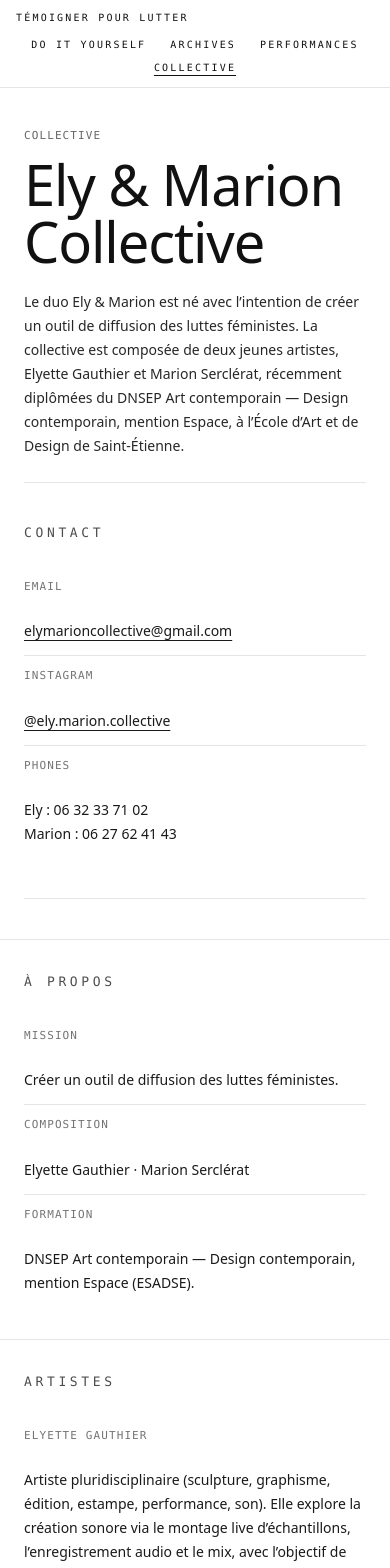
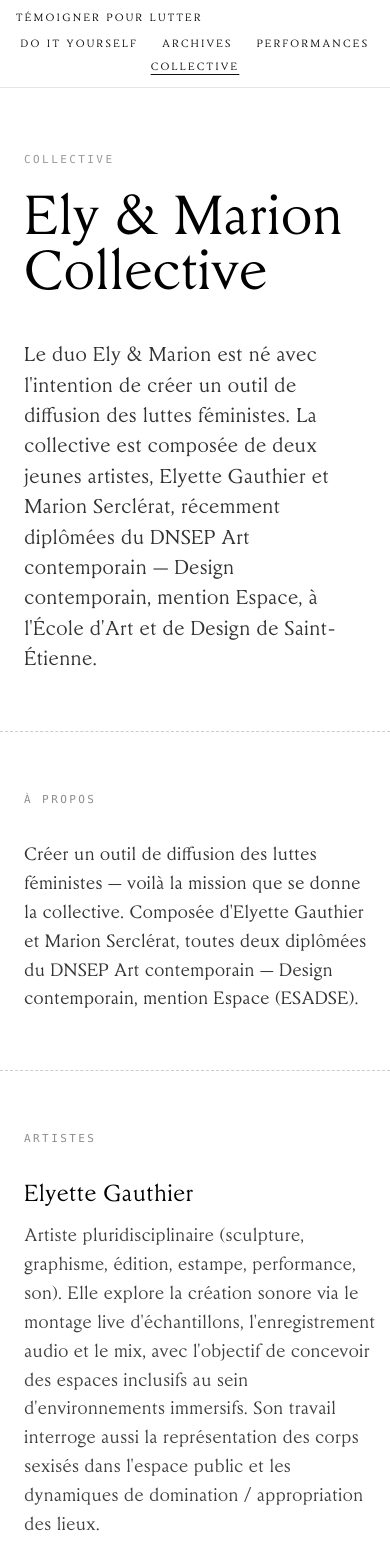
Before and after one commit to thaliawoods/temoigner-pour-lutter-tool, a Next.js app: page /collective in a window 390 px wide. Shown: the top 1568 px of the page. Built offline with nearby package versions, Linux system fonts and the light colour scheme.

Commit message:
Update font

```diff
--- a/src/app/archives/[id]/page.tsx
+++ b/src/app/archives/[id]/page.tsx
@@ -19,7 +19,7 @@ function MetaCell({ label, value }: { label: string; value: string }) {
       <div className="mono text-[10px] uppercase tracking-widest text-zinc-600">
         {label}
       </div>
-      <div className="mt-2 text-sm text-zinc-900">{value}</div>
+      <div className="mt-2 gertrude text-sm text-zinc-900">{value}</div>
     </div>
   );
 }
@@ -93,7 +93,7 @@ export default async function ArchiveReferencePage({
           archives
         </div>
 
-        <h1 className="mt-2 text-2xl font-medium">{r.title}</h1>
+        <h1 className="mt-2 gertrude text-2xl font-medium">{r.title}</h1>
 
         <div className="mt-6 border border-zinc-300">
           <div className="border-b border-zinc-300 bg-white">
@@ -136,7 +136,7 @@ export default async function ArchiveReferencePage({
               notes
             </div>
 
-            <p className="mt-3 text-sm leading-relaxed text-zinc-800">
+            <p className="mt-3 gertrude text-sm leading-relaxed text-zinc-800">
               {r.notes || "(no notes yet)"}
             </p>
 
--- a/src/app/collective/page.tsx
+++ b/src/app/collective/page.tsx
@@ -3,33 +3,11 @@
 import React from "react";
 import Link from "next/link";
 
-function Section({
-  id,
-  title,
-  children,
-}: {
-  id?: string;
-  title: string;
-  children: React.ReactNode;
-}) {
-  return (
-    <section id={id} className="py-8">
-      <div className="mx-auto w-full max-w-[1120px] px-6">
-        <div className="grid grid-cols-12 gap-6 items-center">
-          <div className="col-span-12 md:col-span-3">
-            <div className="mono text-[13px] md:text-[15px] uppercase tracking-[0.28em] text-black/70">
-              {title}
-            </div>
-          </div>
-
-          <div className="col-span-12 md:col-span-9">{children}</div>
-        </div>
-      </div>
-    </section>
-  );
+function SectionDivider() {
+  return <div className="border-t border-dashed border-black/20 mx-auto w-full max-w-[860px] px-6" />;
 }
 
-function Row({
+function Section({
   label,
   children,
 }: {
@@ -37,93 +15,14 @@ function Row({
   children: React.ReactNode;
 }) {
   return (
-    <div className="grid grid-cols-12 gap-6 py-3">
+    <div className="mx-auto w-full max-w-[860px] px-6 py-14">
+      <div className="grid grid-cols-12 gap-8">
         <div className="col-span-12 md:col-span-3">
-        <div className="mono text-[11px] uppercase tracking-widest text-black/55">
+          <div className="mono text-[11px] uppercase tracking-[0.22em] text-black/45 pt-1">
             {label}
           </div>
         </div>
-      <div className="col-span-12 md:col-span-9">
-        <div className="text-[14px] leading-6 text-black/90">{children}</div>
-      </div>
-    </div>
-  );
-}
-
-/**
- * CONTACT en haut à droite, mais plus bas (centré verticalement)
- * + contenu au milieu (pas collé en haut)
- */
-function ContactBlock() {
-  return (
-    <div className="w-full md:max-w-[420px]">
-      <div className="border-t border-black/10 divide-y divide-black/10">
-        <div className="grid grid-cols-12 gap-6 py-10">
-          <div className="col-span-12 md:col-span-4 flex items-center">
-            <div className="mono text-[13px] md:text-[15px] uppercase tracking-[0.28em] text-black/70">
-              contact
-            </div>
-          </div>
-
-          <div className="col-span-12 md:col-span-8 flex items-center">
-            <div className="w-full divide-y divide-black/10">
-              <div className="grid grid-cols-12 gap-6 py-3">
-                <div className="col-span-12 md:col-span-4">
-                  <div className="mono text-[11px] uppercase tracking-widest text-black/55">
-                    email
-                  </div>
-                </div>
-                <div className="col-span-12 md:col-span-8">
-                  <div className="text-[14px] leading-6 text-black/90">
-                    <a
-                      className="underline underline-offset-4 hover:opacity-70 transition-opacity"
-                      href="mailto:elymarioncollective@gmail.com"
-                    >
-                      elymarioncollective@gmail.com
-                    </a>
-                  </div>
-                </div>
-              </div>
-
-              <div className="grid grid-cols-12 gap-6 py-3">
-                <div className="col-span-12 md:col-span-4">
-                  <div className="mono text-[11px] uppercase tracking-widest text-black/55">
-                    instagram
-                  </div>
-                </div>
-                <div className="col-span-12 md:col-span-8">
-                  <div className="text-[14px] leading-6 text-black/90">
-                    <a
-                      className="underline underline-offset-4 hover:opacity-70 transition-opacity"
-                      href="https://instagram.com/ely.marion.collective"
-                      target="_blank"
-                      rel="noreferrer"
-                    >
-                      @ely.marion.collective
-                    </a>
-                  </div>
-                </div>
-              </div>
-
-              <div className="grid grid-cols-12 gap-6 py-3">
-                <div className="col-span-12 md:col-span-4">
-                  <div className="mono text-[11px] uppercase tracking-widest text-black/55">
-                    phones
-                  </div>
-                </div>
-                <div className="col-span-12 md:col-span-8">
-                  <div className="text-[14px] leading-6 text-black/90">
-                    Ely : 06 32 33 71 02
-                    <br />
-                    Marion : 06 27 62 41 43
-                  </div>
-                </div>
-              </div>
-            </div>
-          </div>
-        </div>
-
-        <div className="py-2" />
+        <div className="col-span-12 md:col-span-9">{children}</div>
       </div>
     </div>
   );
@@ -131,144 +30,225 @@ function ContactBlock() {
 
 export default function CollectivePage() {
   return (
-    <main className="w-full">
-      <div className="mx-auto w-full max-w-[1120px] px-6 pt-10 pb-6">
-        <div className="grid grid-cols-12 gap-6 items-start">
-          <div className="col-span-12 md:col-span-7">
-            <div className="mono text-[11px] uppercase tracking-widest text-black/60">
+    <main className="w-full pb-24">
+      {/* ——— Hero ——— */}
+      <div className="mx-auto w-full max-w-[860px] px-6 pt-16 pb-14">
+        <div className="mono text-[11px] uppercase tracking-[0.22em] text-black/40 mb-6">
           collective
         </div>
 
-            <h1 className="mt-3 font-sans text-[56px] leading-[1.02] tracking-[-0.02em]">
-              Ely &amp; Marion Collective
+        <h1 className="gertrude text-[52px] md:text-[72px] leading-[1.05] tracking-[-0.01em] text-black mb-10">
+          Ely &amp; Marion
+          <br />
+          Collective
         </h1>
 
-            <p className="mt-5 max-w-[64ch] text-[14px] leading-6 text-black/85">
-              Le duo Ely &amp; Marion est né avec l’intention de créer un outil
+        <p className="gertrude text-[19px] md:text-[21px] leading-[1.6] text-black/80 max-w-[52ch]">
+          Le duo Ely &amp; Marion est né avec l'intention de créer un outil
           de diffusion des luttes féministes. La collective est composée de
           deux jeunes artistes, Elyette Gauthier et Marion Serclérat,
           récemment diplômées du DNSEP Art contemporain — Design contemporain,
-              mention Espace, à l’École d’Art et de Design de Saint-Étienne.
+          mention Espace, à l'École d'Art et de Design de Saint-Étienne.
         </p>
       </div>
 
-          <div className="col-span-12 md:col-span-5 md:justify-self-end md:self-center">
-            <ContactBlock />
+      <SectionDivider />
+
+      {/* ——— À propos ——— */}
+      <Section label="à propos">
+        <p className="gertrude text-[17px] leading-[1.7] text-black/80">
+          Créer un outil de diffusion des luttes féministes — voilà la mission
+          que se donne la collective. Composée d'Elyette Gauthier et Marion
+          Serclérat, toutes deux diplômées du DNSEP Art contemporain — Design
+          contemporain, mention Espace (ESADSE).
+        </p>
+      </Section>
+
+      <SectionDivider />
+
+      {/* ——— Artistes ——— */}
+      <Section label="artistes">
+        <div className="space-y-10">
+          <div>
+            <div className="gertrude text-[22px] leading-snug text-black mb-3">
+              Elyette Gauthier
             </div>
-        </div>
+            <p className="gertrude text-[17px] leading-[1.7] text-black/75">
+              Artiste pluridisciplinaire (sculpture, graphisme, édition,
+              estampe, performance, son). Elle explore la création sonore via le
+              montage live d'échantillons, l'enregistrement audio et le mix,
+              avec l'objectif de concevoir des espaces inclusifs au sein
+              d'environnements immersifs. Son travail interroge aussi la
+              représentation des corps sexisés dans l'espace public et les
+              dynamiques de domination / appropriation des lieux.
+            </p>
           </div>
 
-      <div className="border-t border-black/10 divide-y divide-black/10">
-        <Section id="a-propos" title="à propos">
-          <div className="divide-y divide-black/10">
-            <Row label="mission">
-              Créer un outil de diffusion des luttes féministes.
-            </Row>
-            <Row label="composition">Elyette Gauthier · Marion Serclérat</Row>
-            <Row label="formation">
-              DNSEP Art contemporain — Design contemporain, mention Espace
-              (ESADSE).
-            </Row>
+          <div className="border-t border-dashed border-black/15 pt-10">
+            <div className="gertrude text-[22px] leading-snug text-black mb-3">
+              Marion Serclérat
+            </div>
+            <p className="gertrude text-[17px] leading-[1.7] text-black/75">
+              Professeure et artiste numérique. Sa recherche porte sur les
+              communautés en ligne, notamment la manosphère, qu'elle analyse
+              avec un regard critique cyberféministe. Elle crée des objets
+              numériques (jeux vidéo, courts métrages) et développe aussi des
+              formes dans l'espace physique via l'édition et l'affiche.
+            </p>
+          </div>
         </div>
       </Section>
 
-        <Section id="artistes" title="artistes">
-          <div className="divide-y divide-black/10">
-            <Row label="elyette gauthier">
-              Artiste pluridisciplinaire (sculpture, graphisme, édition,
-              estampe, performance, son). Elle explore la création sonore via le
-              montage live d’échantillons, l’enregistrement audio et le mix,
-              avec l’objectif de concevoir des espaces inclusifs au sein
-              d’environnements immersifs. Son travail interroge aussi la
-              représentation des corps sexisés dans l’espace public et les
-              dynamiques de domination / appropriation des lieux.
-            </Row>
+      <SectionDivider />
 
-            <Row label="marion serclérat">
-              Professeure et artiste numérique. Sa recherche porte sur les
-              communautés en ligne, notamment la manosphère, qu’elle analyse
-              avec un regard critique cyberféministe. Elle crée des objets
-              numériques (jeux vidéo, courts métrages) et développe aussi des
-              formes dans l’espace physique via l’édition et l’affiche.
-            </Row>
-          </div>
-        </Section>
-
-        <Section id="temoigner" title="témoigner pour lutter">
-          <div className="divide-y divide-black/10">
-            <Row label="performance">
-              Performance live audiovisuelle composée en duo — Marion à l’image,
+      {/* ——— Témoigner pour lutter ——— */}
+      <Section label="témoigner pour lutter">
+        <div className="space-y-6">
+          <p className="gertrude text-[17px] leading-[1.7] text-black/80">
+            Performance live audiovisuelle composée en duo — Marion à l'image,
             Elyette au son. Une tentative de subvertir des espaces saturés par
             la violence et les codes patriarcaux, en les envahissant avec des
             codes et références féministes, et de créer des liens entre
-              l’espace public de la ville et celui du numérique (violences
+            l'espace public de la ville et celui du numérique (violences
             patriarcales, coloniales, capitalistes).
-            </Row>
+          </p>
 
-            <Row label="dispositif">
+          <p className="gertrude text-[17px] leading-[1.7] text-black/80">
             Le dispositif met en relation une bibliothèque de références :
             extraits sonores (podcasts, musique, lectures performées) et
             bibliothèque visuelle (image textuelle, photographie, extraits vidéo
             / films), joués en simultané et en direct. La performance est aussi
             pensée comme un processus de diffusion et un outil de dialogue.
-            </Row>
+          </p>
 
-            <Row label="navigation">
-              <span className="inline-flex gap-3">
+          <div className="pt-2 flex flex-wrap gap-x-6 gap-y-2">
+            {[
+              { href: "/archives", label: "Archives" },
+              { href: "/diy", label: "Do It Yourself" },
+              { href: "/performances", label: "Performances" },
+            ].map(({ href, label }) => (
               <Link
-                  className="underline underline-offset-4 hover:opacity-70 transition-opacity"
-                  href="/archives"
+                key={href}
+                href={href}
+                className="mono text-[11px] uppercase tracking-[0.22em] text-black/50 border-b border-dashed border-black/30 pb-0.5 hover:text-black hover:border-black transition-colors"
               >
-                  Archives
+                {label}
               </Link>
-                <span className="text-black/40">·</span>
-                <Link
-                  className="underline underline-offset-4 hover:opacity-70 transition-opacity"
-                  href="/diy"
-                >
-                  Do It Yourself
-                </Link>
-                <span className="text-black/40">·</span>
-
-                <Link
-                  className="underline underline-offset-4 hover:opacity-70 transition-opacity"
-                  href="/performances"
-                >
-                  Performances
-                </Link>
-              </span>
-            </Row>
+            ))}
+          </div>
         </div>
       </Section>
 
-        {/* 2025 — du plus récent au plus ancien */}
-        <Section id="2025" title="2025">
-          <div className="divide-y divide-black/10">
-            <Row label="novembre 2025">
-              Représentation au festival Desmadre, Paris
-            </Row>
-            <Row label="octobre / novembre 2025">
-              Résidence de recherche et création Sonarea (2 semaines), AADN
-              &amp; GRAME CNCM, Villeurbanne
-            </Row>
-            <Row label="juillet 2025">
-              Résidence de recherche et création (2 semaines), DROP,
-              Saint-Étienne
-            </Row>
-            <Row label="juillet 2025">
-              Représentation au festival Picardiscount, Richecourt
-            </Row>
-            <Row label="avril / mai 2025">
-              Résidence de recherche et création (2 semaines), Aléatronome,
-              Saint-Étienne
-            </Row>
-            <Row label="mars 2025">
-              Représentation à l’ESADSE lors du séminaire sur les actes
-              politiques autour du numérique (association Process)
-            </Row>
+      <SectionDivider />
+
+      {/* ——— Agenda 2025 ——— */}
+      <Section label="2025">
+        <div className="space-y-0">
+          {[
+            {
+              date: "Novembre 2025",
+              event: "Représentation au festival Desmadre, Paris",
+            },
+            {
+              date: "Octobre / Novembre 2025",
+              event:
+                "Résidence de recherche et création Sonarea (2 semaines), AADN & GRAME CNCM, Villeurbanne",
+            },
+            {
+              date: "Juillet 2025",
+              event:
+                "Résidence de recherche et création (2 semaines), DROP, Saint-Étienne",
+            },
+            {
+              date: "Juillet 2025",
+              event:
+                "Représentation au festival Picardiscount, Richecourt",
+            },
+            {
+              date: "Avril / Mai 2025",
+              event:
+                "Résidence de recherche et création (2 semaines), Aléatronome, Saint-Étienne",
+            },
+            {
+              date: "Mars 2025",
+              event:
+                "Représentation à l'ESADSE lors du séminaire sur les actes politiques autour du numérique (association Process)",
+            },
+          ].map(({ date, event }, i) => (
+            <div
+              key={i}
+              className="grid grid-cols-12 gap-4 py-5 border-b border-dashed border-black/15 last:border-b-0"
+            >
+              <div className="col-span-12 md:col-span-4">
+                <div className="mono text-[11px] uppercase tracking-[0.18em] text-black/45">
+                  {date}
+                </div>
+              </div>
+              <div className="col-span-12 md:col-span-8">
+                <div className="gertrude text-[16px] leading-[1.6] text-black/80">
+                  {event}
+                </div>
+              </div>
+            </div>
+          ))}
         </div>
       </Section>
+
+      <SectionDivider />
+
+      {/* ——— Contact ——— */}
+      <Section label="contact">
+        <div className="space-y-0">
+          {[
+            {
+              label: "email",
+              content: (
+                <a
+                  href="mailto:elymarioncollective@gmail.com"
+                  className="gertrude text-[17px] text-black/80 border-b border-dashed border-black/30 hover:text-black hover:border-black transition-colors"
+                >
+                  elymarioncollective@gmail.com
+                </a>
+              ),
+            },
+            {
+              label: "instagram",
+              content: (
+                <a
+                  href="https://instagram.com/ely.marion.collective"
+                  target="_blank"
+                  rel="noreferrer"
+                  className="gertrude text-[17px] text-black/80 border-b border-dashed border-black/30 hover:text-black hover:border-black transition-colors"
+                >
+                  @ely.marion.collective
+                </a>
+              ),
+            },
+            {
+              label: "téléphone",
+              content: (
+                <div className="gertrude text-[17px] leading-[1.8] text-black/80">
+                  Ely : 06 32 33 71 02
+                  <br />
+                  Marion : 06 27 62 41 43
                 </div>
+              ),
+            },
+          ].map(({ label, content }, i) => (
+            <div
+              key={i}
+              className="grid grid-cols-12 gap-4 py-5 border-b border-dashed border-black/15 last:border-b-0"
+            >
+              <div className="col-span-12 md:col-span-3">
+                <div className="mono text-[11px] uppercase tracking-[0.18em] text-black/45 pt-1">
+                  {label}
+                </div>
+              </div>
+              <div className="col-span-12 md:col-span-9">{content}</div>
+            </div>
+          ))}
+        </div>
+      </Section>
     </main>
   );
 }
--- a/src/app/diy/page.tsx
+++ b/src/app/diy/page.tsx
@@ -887,7 +887,7 @@ export default function DIYPage() {
                 do it yourself
               </div>
 
-              <h1 className="mt-3 text-[30px] leading-[1.15] font-semibold tracking-tight">
+              <h1 className="mt-3 gertrude text-[30px] leading-[1.15] font-semibold tracking-tight">
                 drag → compose → export
               </h1>
 
--- a/src/app/globals.css
+++ b/src/app/globals.css
@@ -1,4 +1,13 @@
 @import "tailwindcss";
+
+@font-face {
+  font-family: "Enby Gertrude";
+  src: url("/fonts/Enby_Gertrude_roman.woff2") format("woff2"),
+       url("/fonts/Enby_Gertrude_roman.woff") format("woff");
+  font-weight: normal;
+  font-style: normal;
+  font-display: swap;
+}
 
 :root {
   --background: #ffffff;
@@ -23,6 +32,10 @@ input, select, textarea, button {
 .mono {
   font-family: ui-monospace, SFMono-Regular, Menlo, Monaco, Consolas,
     "Liberation Mono", "Courier New", monospace;
+}
+
+.gertrude {
+  font-family: "Enby Gertrude", Georgia, "Times New Roman", serif;
 }
 
 html, body {
--- a/src/app/page.tsx
+++ b/src/app/page.tsx
@@ -435,7 +435,7 @@ export default function HomePage() {
           ELY &amp; MARION COLLECTIVE
         </div>
 
-        <h1 className="mt-3 font-sans text-[56px] leading-[1.02] tracking-[-0.02em]">
+        <h1 className="mt-3 gertrude text-[56px] leading-[1.02] tracking-[-0.02em]">
           Témoigner pour lutter
         </h1>
 
--- a/src/app/performances/page.tsx
+++ b/src/app/performances/page.tsx
@@ -43,7 +43,7 @@ export default function PerformancesPage() {
         <div className="mono text-[11px] uppercase tracking-widest text-zinc-600">
           performances
         </div>
-        <h1 className="mt-2 text-3xl font-medium">extraits</h1>
+        <h1 className="mt-2 gertrude text-3xl font-medium">extraits</h1>
 
         <div className="mt-10 space-y-12">
           {!loading && files.length === 0 && (
@@ -71,7 +71,7 @@ export default function PerformancesPage() {
               </div>
 
               <div className="p-5 sm:p-6">
-                <h2 className="text-xl font-medium leading-snug">
+                <h2 className="gertrude text-xl font-medium leading-snug">
                   {stripExtension(filename)}
                 </h2>
               </div>
--- a/src/components/SiteHeader.tsx
+++ b/src/components/SiteHeader.tsx
@@ -19,7 +19,7 @@ function NavItem({
   className?: string;
 }) {
   const base =
-    "mono uppercase transition-opacity hover:opacity-70 " +
+    "gertrude uppercase transition-opacity hover:opacity-70 " +
     "text-[10px] sm:text-[11px] tracking-[0.22em] sm:tracking-widest";
   const underline = active ? "underline underline-offset-4" : "";
   const justify =
```
Also changed, not shown: src/app/archives/ArchivesReader.tsx (+12 -12 lines), src/components/SiteFooter.tsx (+4 -4 lines), public/fonts/Enby_Gertrude_roman.woff (added), public/fonts/Enby_Gertrude_roman.woff2 (added). Lines whose indentation alone changed are shown as unchanged.
